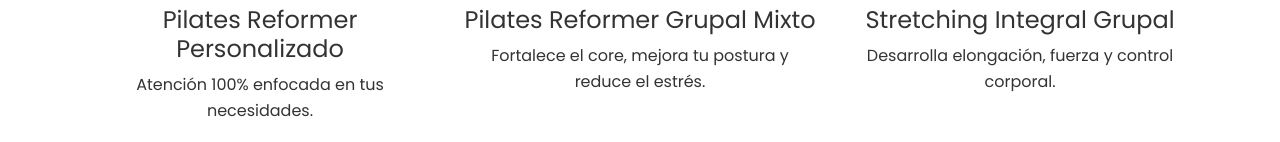
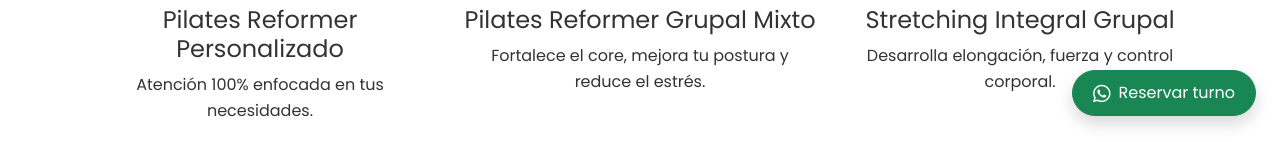
Before and after one commit to Patago77/web-bienestar, a website: page index.html in a window 1280 px wide. Shown: the part 660-802 px from the top of the page. Drawn offline with nearby package versions, Linux system fonts and the light colour scheme.

Commit message:
Agregado botón de reservas por WhatsApp y actualización de redes

```diff
--- a/index.html
+++ b/index.html
@@ -255,6 +255,13 @@
     </div>
   </div>
 </section>
+<!-- Botón flotante para reservas con Neocitas -->
+<a href="https://api.whatsapp.com/send?phone=5492215899532&text=Hola!%20Quiero%20reservar%20un%20turno%20con%20el%20código%20bem"
+   class="btn btn-success position-fixed bottom-0 end-0 m-4 shadow rounded-pill d-flex align-items-center gap-2"
+   style="z-index: 1050; padding: 10px 20px;">
+  <i class="fab fa-whatsapp fa-lg"></i>
+  <span>Reservar turno</span>
+</a>
 
  <!-- Footer -->
 <footer class="bg-dark text-white text-center py-4">
```
